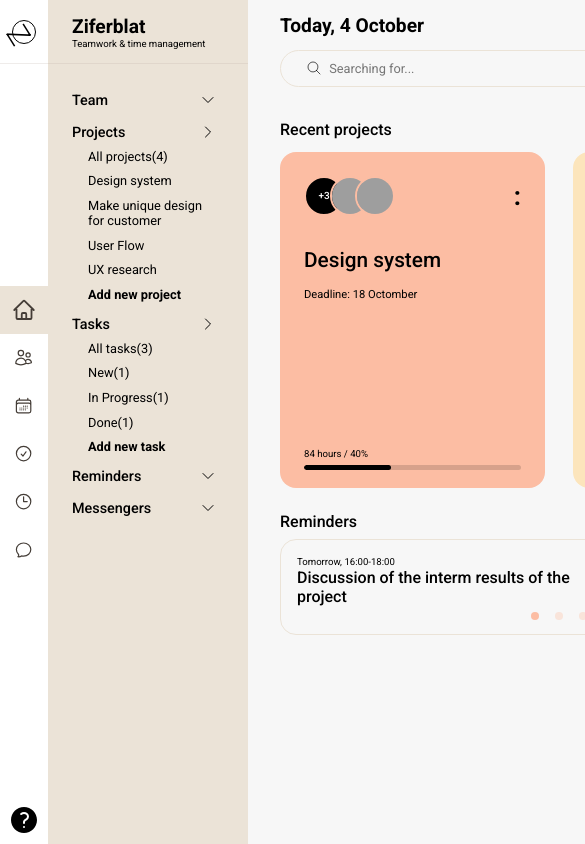
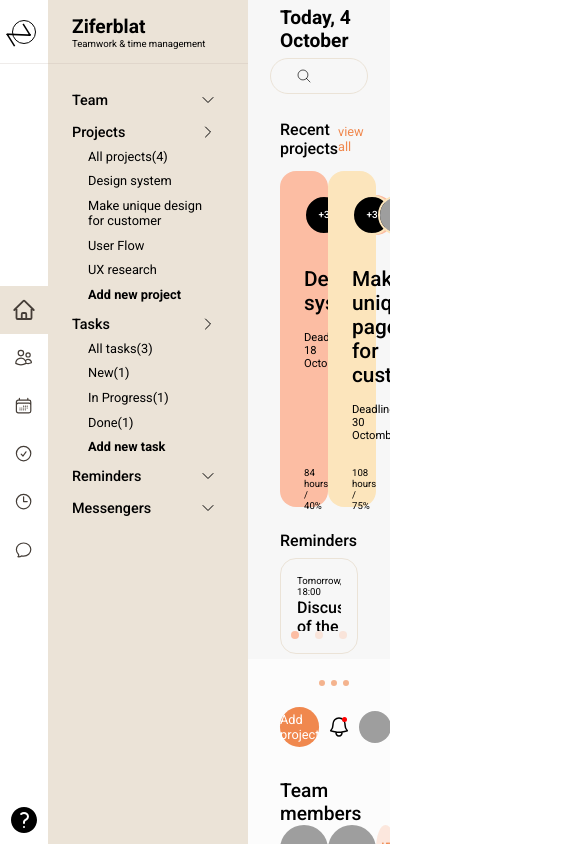
Before and after one commit to Darshan-Kantesariya/Test_5, a website: page index.html in a window 390 px wide. Shown: the top 844 px of the page, 585 px wide, since content can reach past the window. Drawn offline with Linux system fonts and the light colour scheme; grey boxes are pictures that could not be loaded.

Commit message:
start responsiveness

```diff
--- a/index.html
+++ b/index.html
@@ -198,6 +198,8 @@
 
             </div>
         </div>
+        <div class="shade">
+
             <div class="card">
                 <div class="card-title">
                     <div class="card-title-name">Today, 4 October</div>
@@ -525,6 +527,7 @@
 
                 </div>
             </div>
+        </div>
 
     </div>
 
--- a/sass/_card.scss
+++ b/sass/_card.scss
@@ -219,6 +219,7 @@
                 // transform: translateX(-100%);
                 // transition: all 1s;
                 display: flex;
+                justify-content: space-between;
 
 
                 &-left{
--- a/sass/_layout.scss
+++ b/sass/_layout.scss
@@ -1,50 +1,79 @@
 .maincontainer {
   display: grid;
-  grid-template-columns: 48px 200px 1.2fr 1fr;
+  grid-template-columns: 48px 200px 1fr;
   grid-template-rows: 1fr;
   // gap: 5px;
 
-  height: 100vh;
+  height: 100%;
   width: 100%;
   // padding: 5px;
 }
 
+.shade {
+  // display: grid;
+  // grid-template-columns: 1.2fr 1fr;
+  // grid-template-rows: 1fr;
+  // // height: 100vh;
+  // width: 100%;
+  display: flex;
+  // justify-content: center;
+  // align-items: center;
+  overflow: auto;
+
+  @media only screen and (max-width: 1200px) {
+    // grid-template-columns: 1fr;
+    // grid-template-rows: 1fr 1fr;
+    display: flex;
+    flex-direction: column;
+    height: 100vh;
+
+  }
+}
+
 .nav {
-
   background-color: var(--color-background);
-
+  height: 100vh;
+  // height: 100vh;
+  // @media only screen and (max-width: 1200px) {
+  //   grid-row: 1/2;
+  // }
 }
 
 .menu {
   background-color: var(--color-menu);
 
+  // @media only screen and (max-width: 1200px) {
+  //   grid-row: 1/3;
+  // }
 }
 
 .card {
   background-color: var(--color-background);
   background-color: #f7f7f7;
-
+  height: 100vh;
 }
 
 .side {
   background-color: var(--color-background);
   background-color: #fcfcfc;
-
+  height: 100vh;
+  @media only screen and (max-width: 1200px) {
+    width: 100%;
+  }
 }
 img {
   object-fit: cover;
 }
 
-.bg-white{
+.bg-white {
   background-color: white !important;
 }
-.bg-color{
+.bg-color {
   background-color: var(--color-side-card) !important;
 }
-.text-white{
+.text-white {
   color: white !important;
 }
-.bg-fill{
+.bg-fill {
   background-color: var(--color-side-card-fill) !important;
-
 }
--- a/sass/_menu.scss
+++ b/sass/_menu.scss
@@ -24,8 +24,13 @@
 
   &-list {
     width: 100%;
-    height: 90%;
+    height: 90vh;
     padding: 1.5rem;
+    overflow: scroll;
+
+    @media only screen and (max-width: 1200px) {
+      height: 90vh;
+    }
 
     &-drop,
     &-drop1,
```
Also changed, not shown: css/style.css. Lines whose indentation alone changed are shown as unchanged.
